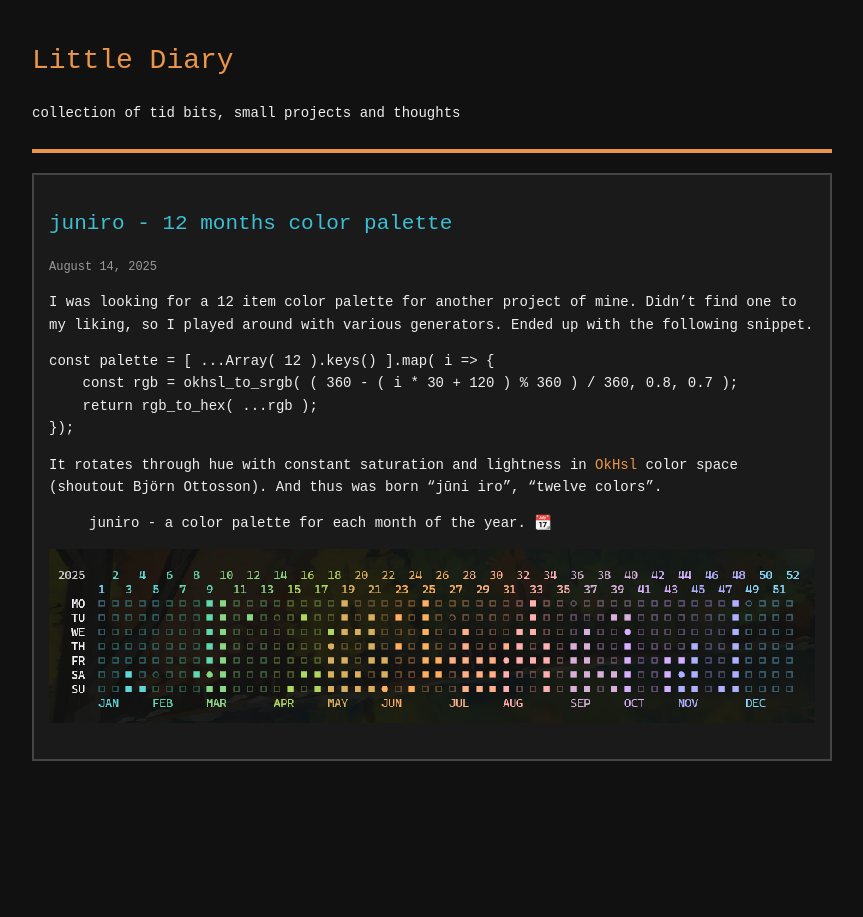
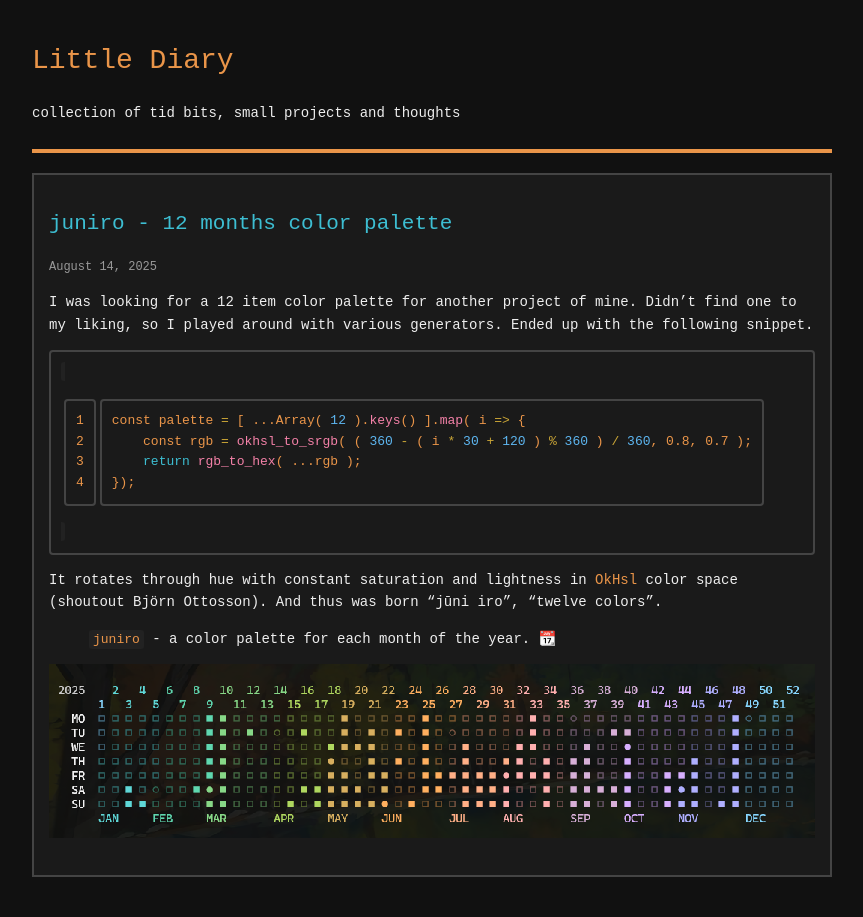
Before and after one commit to gurki/little-diary, a Jekyll site: the page built from _posts/2025-08-14-daybreak.md, in a window 1280 px wide. Shown: the whole page, without its empty margins (208-1071 px from the left). Built offline with Jekyll 4.4.1, drawn with Linux system fonts in a browser that asks for light colours; some web fonts are replaced.

Commit message:
Add syntax highlighting

```diff
--- a/_config.yml
+++ b/_config.yml
@@ -2,5 +2,11 @@ title: Little Diary
 description: collection of tid bits, small projects and thoughts
 theme: null
 markdown: kramdown
+highlighter: rouge
 url: "https://gurki.github.io"
 baseurl: "/little-diary"
+
+kramdown:
+  syntax_highlighter_opts:
+    block:
+      line_numbers: true
--- a/_posts/2025-08-14-daybreak.md
+++ b/_posts/2025-08-14-daybreak.md
@@ -19,4 +19,4 @@ And thus was born "jūni iro", "twelve colors".
 
 > `juniro` - a color palette for each month of the year. 📆
 
-![juniro](/assets/images/2025-07-24_first-caldav.png)
+![juniro]({{ site.baseurl }}/assets/images/2025-07-24_first-caldav.png)
--- a/assets/style.css
+++ b/assets/style.css
@@ -1,16 +1,14 @@
 /* Load local fonts */
 @font-face {
   font-family: 'PixelOperator';
-  src: url('{{ "/assets/fonts/PixelOperator8.ttf" | relative_url }}')
-    format('truetype');
+  src: url('{{ site.baseurl }}/assets/fonts/PixelOperator8.ttf') format('truetype');
   font-weight: normal;
   font-style: normal;
 }
 
 @font-face {
   font-family: 'BattleNet';
-  src: url('{{ "/assets/fonts/battlenet.ttf" | relative_url }}')
-    format('truetype');
+  src: url('{{ site.baseurl }}/assets/fonts/battlenet.ttf') format('truetype');
   font-weight: normal;
   font-style: normal;
 }
@@ -93,3 +91,36 @@ img {
   image-rendering: pixelated;
   max-width: 100%;
 }
+
+/* Code block container */
+pre, code {
+  font-family: 'PixelOperator', monospace;
+  font-size: 13px;
+}
+
+pre {
+  background-color: #1a1a1a;
+  border: 2px solid #444;
+  padding: 10px;
+  overflow-x: auto;
+  border-radius: 4px;
+}
+
+/* Inline code */
+code {
+  background-color: #222;
+  padding: 2px 4px;
+  border-radius: 3px;
+  color: var(--c6); /* orange accent */
+}
+
+/* Syntax colors */
+.highlight .k { color: var(--c1); } /* keyword */
+.highlight .o { color: var(--c5); } /* operator */
+.highlight .cm { color: #888; font-style: italic; } /* comment */
+.highlight .s { color: var(--c7); } /* string */
+.highlight .na { color: var(--c3); } /* attribute name */
+.highlight .nb { color: var(--c2); } /* built-in name */
+.highlight .nf { color: var(--c8); } /* function name */
+.highlight .nt { color: var(--c4); } /* tag name */
+.highlight .mi { color: var(--c12); } /* number */
```
